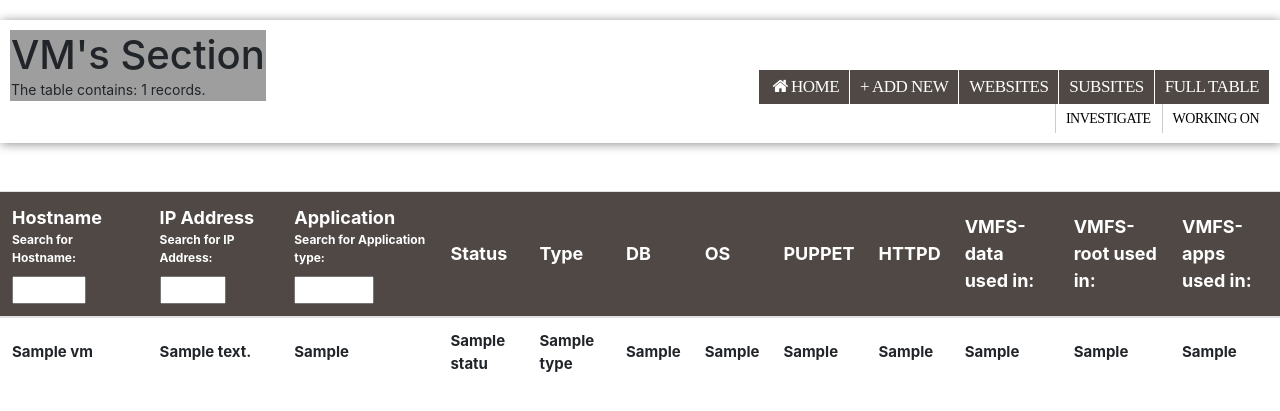
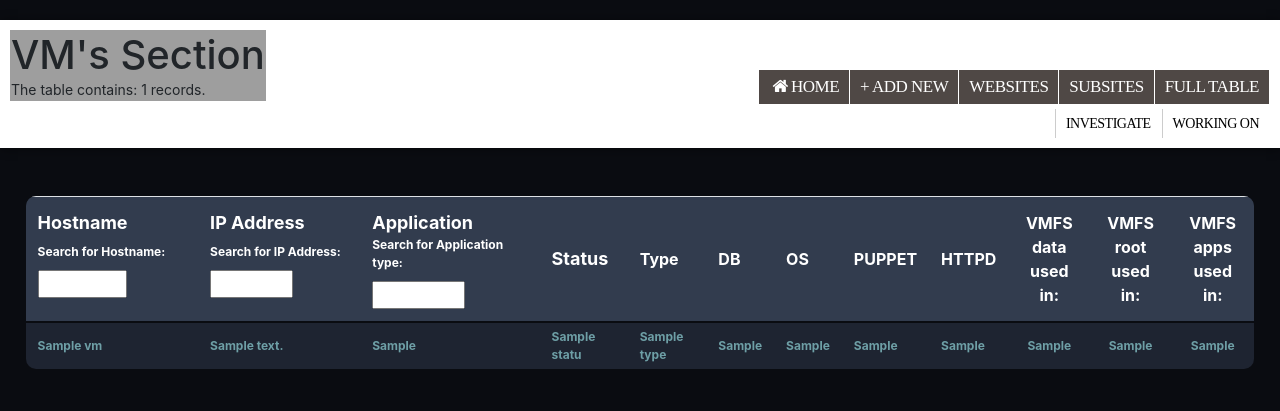
Before and after one commit to UoEMainLibrary/LDDT_Sites_and_Systems_Tracking, a Django app: a page that uses lddt_app/templates/vm/vms_home.html in a window 1280 px wide. Shown: the top 411 px of the page. Run offline with Django 3.2, Linux system fonts and the light colour scheme; tables that the repository leaves empty hold one stand-in row (values such as "Sample post"); lists and menus that the app fills with data are empty; parts of the project's set-up code (start-up, migrations or seed data) failed here and were passed over; some web fonts are replaced; grey boxes are pictures that could not be loaded.

Commit message:
style for vms

```diff
--- a/lddt_app/static/websites/style.css
+++ b/lddt_app/static/websites/style.css
@@ -70,7 +70,7 @@ display:none;
     background-color:#7C7C83;
     padding:4px;
     margin-right:1px;
-    padding-left:10px;
+    padding-left:20px;
     padding-right:10px;
     font-size:17px;
     text-decoration:none;
--- a/lddt_app/templates/vm/vms_home.html
+++ b/lddt_app/templates/vm/vms_home.html
@@ -20,7 +20,7 @@
       </script>
 </head>
 
-<body>
+<body style="background-color: #0a0c11">
 <section id="main" class="main">
     <header>
         <figure onClick="animate(this)">
@@ -39,7 +39,7 @@
         </figure>
 
         <nav>
-            <ul style="float:right">
+            <ul>
                 <li style="color:black; background-color: #4F4845">
                     <a href="{% url 'home' %}" style="color:white"><i class="fa fa-fw fa-home"></i>Home</a>
                 </li>
@@ -71,8 +71,8 @@
 </section>
 <br>
 <br>
-<table class="table" id="myTable">
-        <tr class="header" style="position:sticky; z-index:1; top:0; background-color: #4F4845; color: white">
+<table class="table" id="myTable" style="background-color:#1e2431; margin: 0 auto; width: 96%; border-radius: 10px; overflow: hidden;">
+        <tr class="header" style="position:sticky; z-index:1; top:0; background-color: #323c4e; color: white">
     <!-- STATUS column ------------------------------------------------------------------------------------------->
             <th scope="col" style="font-size: 18px">Hostname <br>
                 <label for="myInput1" style="font-size: 12px">
@@ -115,34 +115,33 @@
      <!-- VM Status column ----------------------------------------------------------------------------------------->
         <th scope="col" style="font-size: 18px; vertical-align: middle;">Status</th>
      <!-- VM Type column ----------------------------------------------------------------------------------------->
-        <th scope="col" style="font-size: 18px; vertical-align: middle;">Type</th>
-        <th scope="col" style="font-size: 18px; vertical-align: middle;">DB</th>
-        <th scope="col" style="font-size: 18px; vertical-align: middle;">OS</th>
-        <th scope="col" style="font-size: 18px; vertical-align: middle;">PUPPET</th>
-        <th scope="col" style="font-size: 18px; vertical-align: middle;">HTTPD</th>
-        <th scope="col" style="font-size: 18px; vertical-align: middle;">VMFS-data used in:</th>
-        <th scope="col" style="font-size: 18px; vertical-align: middle;">VMFS-root used in:</th>
-        <th scope="col" style="font-size: 18px; vertical-align: middle;">VMFS-apps used in:</th>
+        <th scope="col" style="font-size: 16px; vertical-align: middle;">Type</th>
+        <th scope="col" style="font-size: 16px; vertical-align: middle;">DB</th>
+        <th scope="col" style="font-size: 16px; vertical-align: middle;">OS</th>
+        <th scope="col" style="font-size: 16px; vertical-align: middle;">PUPPET</th>
+        <th scope="col" style="font-size: 16px; vertical-align: middle;">HTTPD</th>
+        <th scope="col" style="font-size: 16px; vertical-align: middle; text-align: center;">VMFS<br>
+            data used <br>in:</th>
+        <th scope="col" style="font-size: 16px; vertical-align: middle; text-align: center;">VMFS<br>root used<br>in:</th>
+        <th scope="col" style="font-size: 16px; vertical-align: middle; text-align: center;">VMFS<br>apps used<br>in:</th>
     </tr>
 
     {% for vm in vms %}
-    <tbody>
-        <tr data-href = "{% url 'vm_details' vm.id %}" style="font-size: 15px; vertical-align: middle; padding-top:20px">
+    <tbody style="border-top: 2px solid #0a0c11 !important; ">
+        <tr data-href = "{% url 'vm_details' vm.id %}" style="font-size: 12px; vertical-align: top; padding-top:10px; color: #6e9fa6">
 
-            <th style="vertical-align: middle;">{{ vm.hostname }}</th>
-
-            <th style="vertical-align: middle;">{{ vm.ip_address }} <br></th>
-
-            <th style="vertical-align: middle">{{ vm.application }}</th>
-            <th style="vertical-align: middle">{{ vm.vm_status }}</th>
-            <th style="vertical-align: middle">{{ vm.vm_type }}</th>
-            <th style="vertical-align: middle">{{ vm.db }}</th>
-            <th style="vertical-align: middle">{{ vm.nginx }}</th>
-            <th style="vertical-align: middle">{{ vm.puppet_controlled }}</th>
-            <th style="vertical-align: middle">{{ vm.httpd }}</th>
-            <th style="vertical-align: middle">{{ vm.vmfs_data_used }}</th>
-            <th style="vertical-align: middle">{{ vm.vmfs_root_used }}</th>
-            <th style="vertical-align: middle">{{ vm.vmfs_apps_used }}</th>
+            <th style="vertical-align: middle; padding-top: 5px !important; padding-bottom: 5px !important;">{{ vm.hostname }} </th>
+            <th style="vertical-align: middle; padding-top: 5px !important; padding-bottom: 5px !important">{{ vm.ip_address }} </th>
+            <th style="vertical-align: middle; padding-top: 5px !important; padding-bottom: 5px !important">{{ vm.application }}</th>
+            <th style="vertical-align: middle; padding-top: 5px !important; padding-bottom: 5px !important">{{ vm.vm_status }}</th>
+            <th style="vertical-align: middle; padding-top: 5px !important; padding-bottom: 5px !important">{{ vm.vm_type }}</th>
+            <th style="vertical-align: middle; padding-top: 5px !important; padding-bottom: 5px !important">{{ vm.db }}</th>
+            <th style="vertical-align: middle; padding-top: 5px !important; padding-bottom: 5px !important">{{ vm.nginx }}</th>
+            <th style="vertical-align: middle; padding-top: 5px !important; padding-bottom: 5px !important">{{ vm.puppet_controlled }}</th>
+            <th style="vertical-align: middle; padding-top: 5px !important; padding-bottom: 5px !important">{{ vm.httpd }}</th>
+            <th style="vertical-align: middle; padding-top: 5px !important; padding-bottom: 5px !important; text-align: center;">{{ vm.vmfs_data_used }}</th>
+            <th style="vertical-align: middle; padding-top: 5px !important; padding-bottom: 5px !important; text-align: center;">{{ vm.vmfs_root_used }}</th>
+            <th style="vertical-align: middle; padding-top: 5px !important; padding-bottom: 5px !important;text-align: center;">{{ vm.vmfs_apps_used }}</th>
         </tr>
     </tbody>
     {% endfor %}
```
